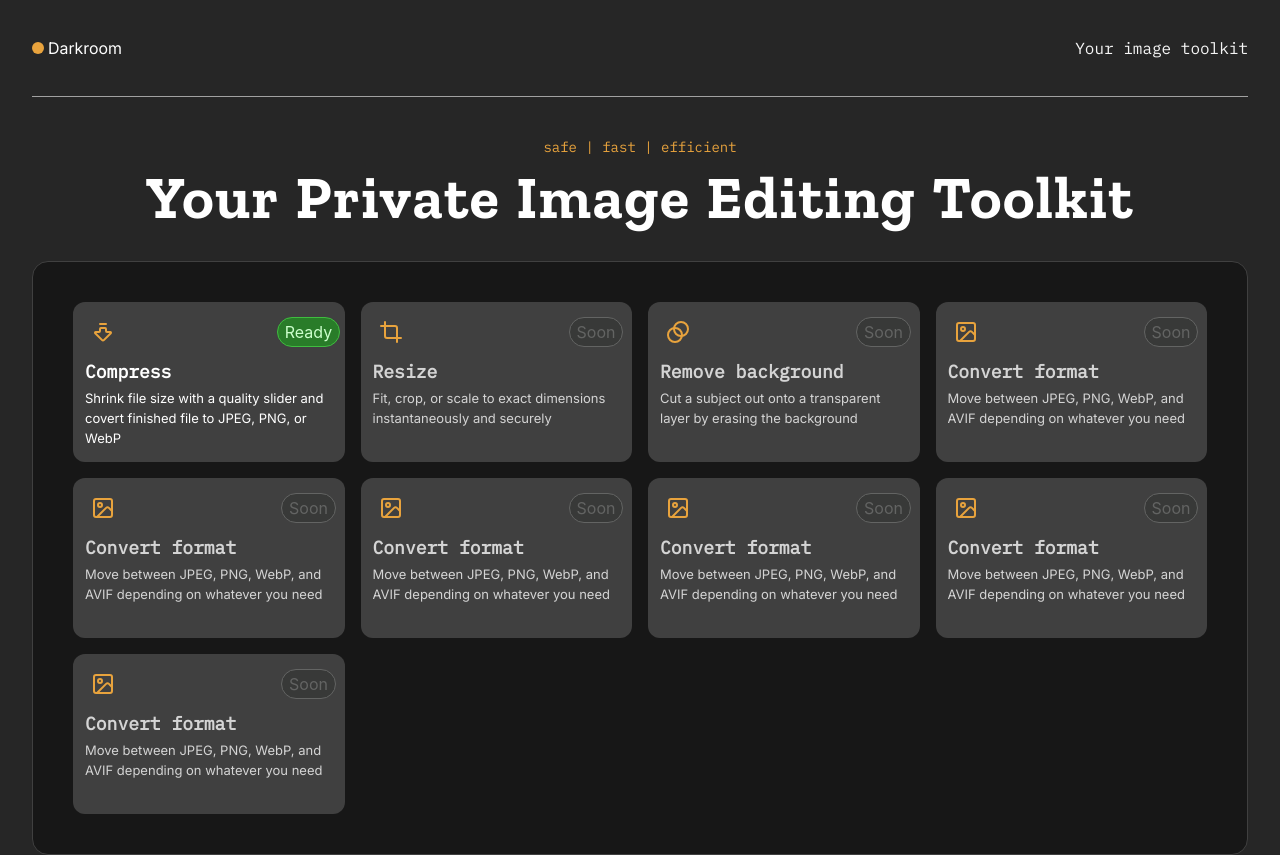
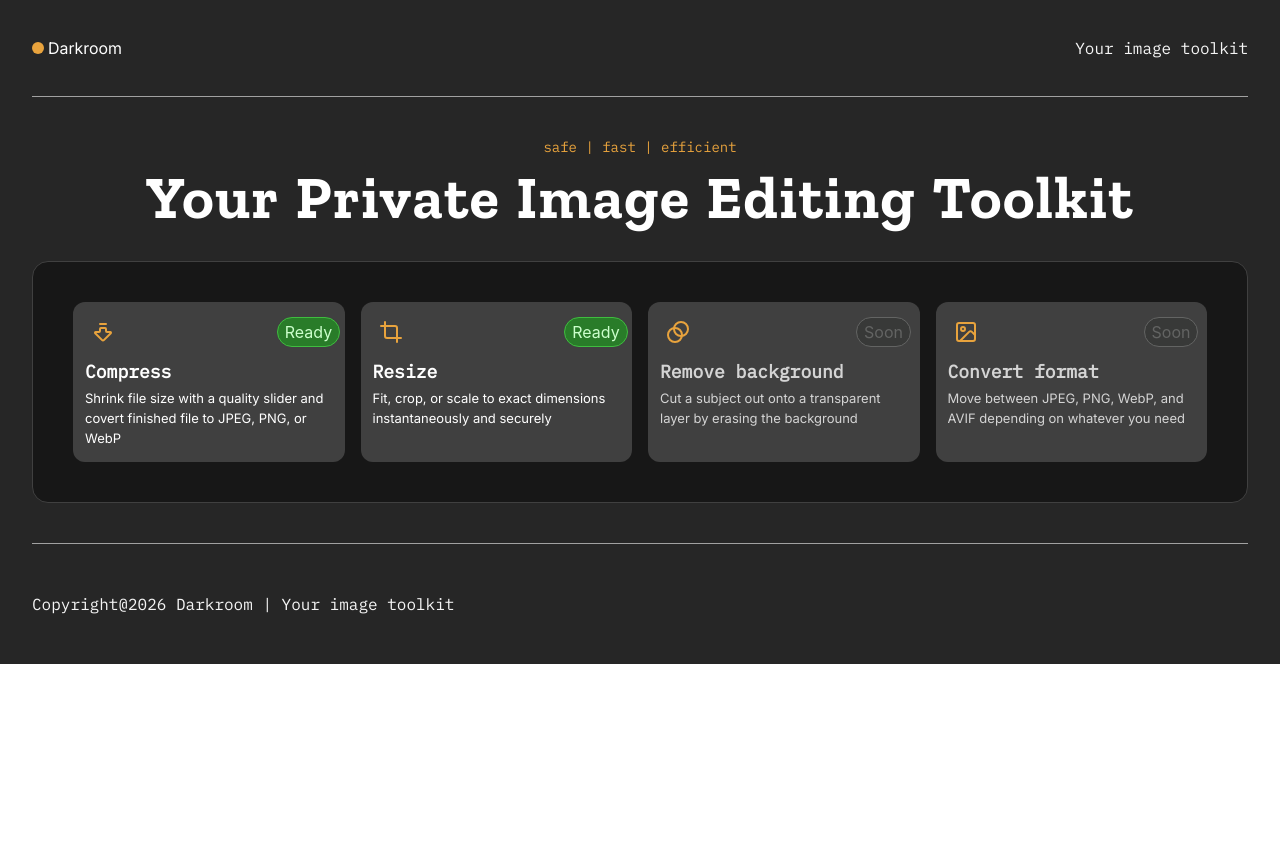
Before and after one commit to ibrahimhere47/Darkroom-v2, a React (Vite) app: page / in a window 1280 px wide. Shown: the top 855 px of the page. After the commit the page ends 800 px from the top, so only its background shows below. Built offline with nearby package versions, Linux system fonts and the light colour scheme.

Commit message:
Created Resize Component

```diff
--- a/src/hooks/useToolFiles.js
+++ b/src/hooks/useToolFiles.js
@@ -5,9 +5,8 @@ import { useState, useMemo, useCallback } from 'react'
  * Handles preview URLs, per-file results, and add/remove of files, so each
  * tool only needs to supply its own processing logic (the actual API call).
  *
- * @param {File[]} files
- * @param {(updater: (prev: File[]) => File[]) => void} setFiles
  */
+
 const useToolFiles = (files, setFiles) => {
     const [resultUrls, setResultUrls] = useState([])
     const [resultMeta, setResultMeta] = useState([])
--- /dev/null
+++ b/src/tools/resize/ResizeTool.jsx
@@ -0,0 +1,9 @@
+import React from 'react'
+
+const ResizeTool = () => {
+  return (
+    <div>ResizeTool</div>
+  )
+}
+
+export default ResizeTool
--- a/src/tools/toolsRegistry.js
+++ b/src/tools/toolsRegistry.js
@@ -14,7 +14,7 @@ export const tools = [
         name: 'Resize',
         tagline: 'Fit, crop, or scale to exact dimensions instantaneously and securely',
         icon: Crop,
-        comingSoon: true,
+        component: lazy(() => import('./resize/ResizeTool.jsx'))
     },
     {
         id: 'remove-background',
@@ -30,41 +30,6 @@ export const tools = [
         icon: Image,
         comingSoon: true,
     },
-    {
-        id: 'convert',
-        name: 'Convert format',
-        tagline: 'Move between JPEG, PNG, WebP, and AVIF depending on whatever you need',
-        icon: Image,
-        comingSoon: true,
-    },
-    {
-        id: 'convert',
-        name: 'Convert format',
-        tagline: 'Move between JPEG, PNG, WebP, and AVIF depending on whatever you need',
-        icon: Image,
-        comingSoon: true,
-    },
-    {
-        id: 'convert',
-        name: 'Convert format',
-        tagline: 'Move between JPEG, PNG, WebP, and AVIF depending on whatever you need',
-        icon: Image,
-        comingSoon: true,
-    },
-    {
-        id: 'convert',
-        name: 'Convert format',
-        tagline: 'Move between JPEG, PNG, WebP, and AVIF depending on whatever you need',
-        icon: Image,
-        comingSoon: true,
-    },
-    {
-        id: 'convert',
-        name: 'Convert format',
-        tagline: 'Move between JPEG, PNG, WebP, and AVIF depending on whatever you need',
-        icon: Image,
-        comingSoon: true,
-    },
 ]
 
 export function getTool(id) {
```
